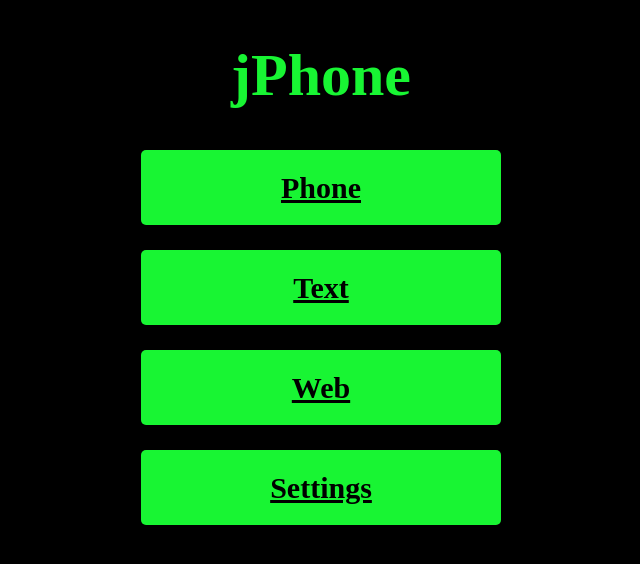
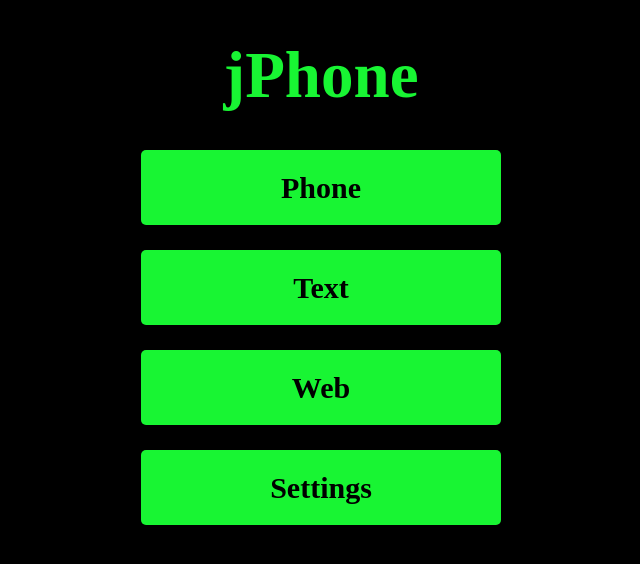
Before and after one commit to JustinMuniz/jOS, a PHP site: page /Home/index.php in a window 1280 px wide. Shown: the top 564 px of the page, without its empty margins (319-959 px from the left). Run offline with PHP 8.4, Linux system fonts and the light colour scheme.

Commit message:
Add files via upload

```diff
--- a/Common/style.css
+++ b/Common/style.css
@@ -9,7 +9,7 @@ h1 {
 	width: 360px;
 	line-height: 100px;
 	text-align: center;
-	font-size: 60px;
+	font-size: 65px;
 }
 
 .ButtonAnchor {
@@ -24,4 +24,5 @@ h1 {
 	border-radius: 5px;
 	color: black;
 	font-weight: bold;
+	text-decoration: none;
 }
```
